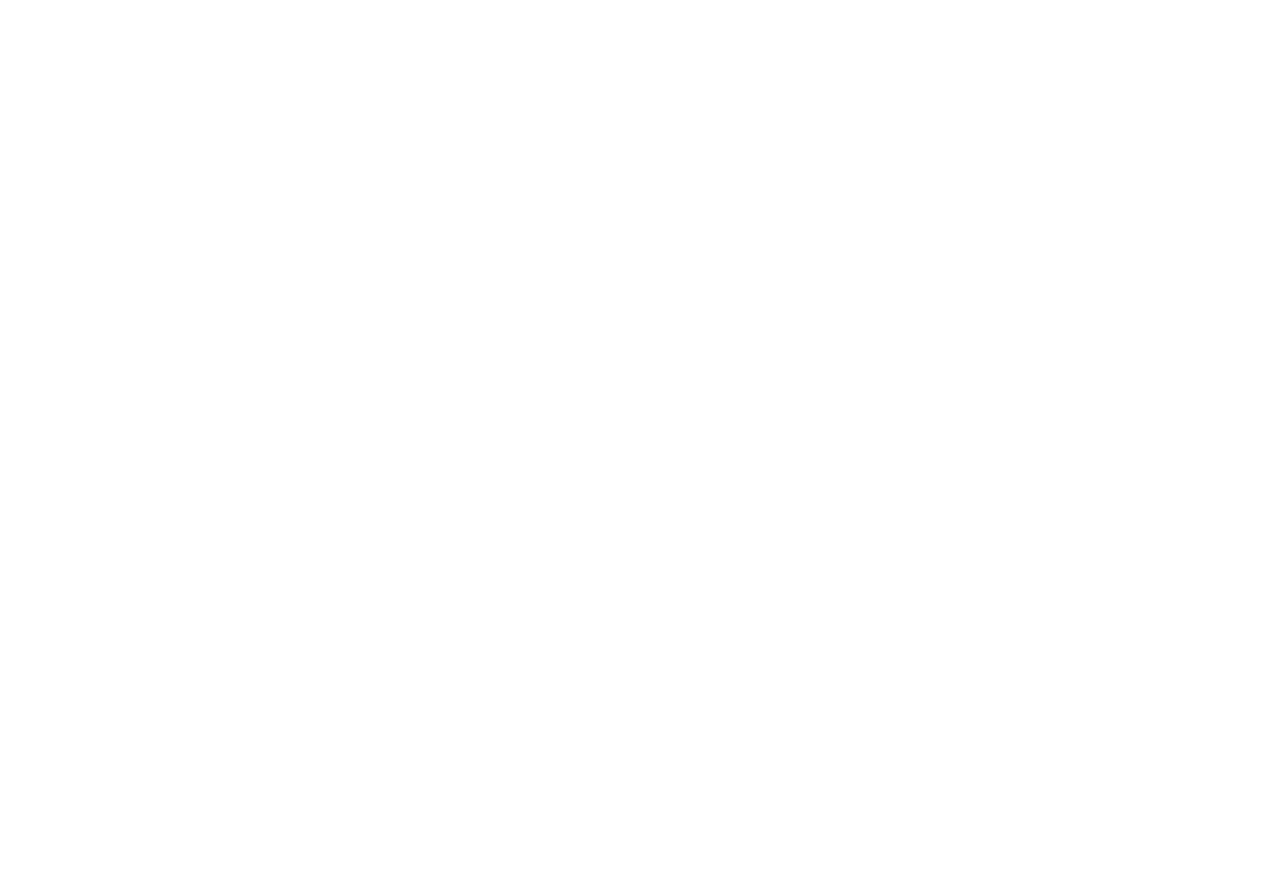
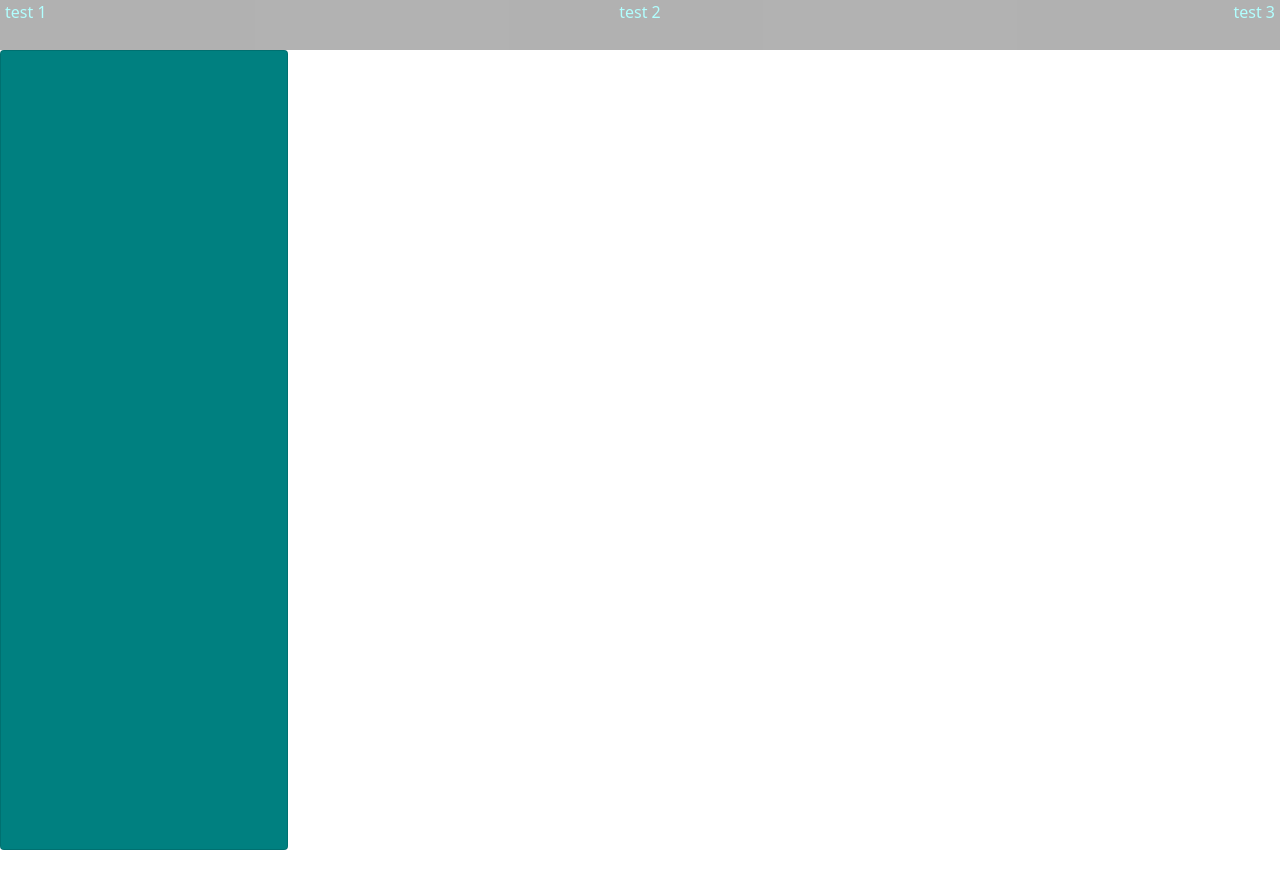
Before and after one commit to Danielpgm/DYNteams, a plain HTML site: page Index.html in a window 1280 px wide. Before the commit the page ends 800 px from the top, so only its background shows below. Drawn offline with nearby package versions, Linux system fonts and the light colour scheme.

Commit message:
update card

```diff
--- a/Index.html
+++ b/Index.html
@@ -4,20 +4,39 @@
     <meta charset="UTF-8">
     <meta http-equiv="X-UA-Compatible" content="IE=edge">
     <meta name="viewport" content="width=device-width, initial-scale=1.0">
-    <link rel="stylesheet" href="https://stackpath.bootstrapcdn.com/bootstrap/4.4.1/css/bootstrap.min.css" integrity="sha384-Vkoo8x4CGsO3+Hhxv8T/Q5PaXtkKtu6ug5TOeNV6gBiFeWPGFN9MuhOf23Q9Ifjh" crossorigin="anonymous">
+    <link href="https://cdn.jsdelivr.net/npm/bootstrap@5.0.0-beta2/dist/css/bootstrap.min.css" rel="stylesheet" integrity="sha384-BmbxuPwQa2lc/FVzBcNJ7UAyJxM6wuqIj61tLrc4wSX0szH/Ev+nYRRuWlolflfl" crossorigin="anonymous">
     <link rel="stylesheet" type="text/css" href="css/index.css">
     <title>Genrecard</title>
 </head>
 <body>
 
     <main>
-        <div class="container">
-
+        <div class="container-fluid">
+            <div class="row">
+                <div class="col-lg-12 content">
+                    <div class="contents">
+                        <div class="nav-bar">
+                            <div class="d-flex justify-content-between nav-content">
+                                <p style="color: aqua;">test 1</p>
+                                <p style="color: aqua;">test 2</p>
+                                <p style="color: aqua;">test 3</p>
+                            </div>
+                        </div>
+                        <div class="">
+                            <div class="d-flex card" style="width: 18rem;">
+                                <!-- <img src="assets/Matahari.jpg" class="card-img-top" alt="..."> -->
+                                </div>
+                            </div>
+                        </div>
+                    </div>
+                </div>
+            </div>
         </div>
+        <br><br><br><br><br><br><br><br><br><br><br><br><br><br><br><br><br><br><br><br>
     </main>
 
-<script src="https://code.jquery.com/jquery-3.4.1.slim.min.js" integrity="sha384-J6qa4849blE2+poT4WnyKhv5vZF5SrPo0iEjwBvKU7imGFAV0wwj1yYfoRSJoZ+n" crossorigin="anonymous"></script>
-<script src="https://cdn.jsdelivr.net/npm/popper.js@1.16.0/dist/umd/popper.min.js" integrity="sha384-Q6E9RHvbIyZFJoft+2mJbHaEWldlvI9IOYy5n3zV9zzTtmI3UksdQRVvoxMfooAo" crossorigin="anonymous"></script>
-<script src="https://stackpath.bootstrapcdn.com/bootstrap/4.4.1/js/bootstrap.min.js" integrity="sha384-wfSDF2E50Y2D1uUdj0O3uMBJnjuUD4Ih7YwaYd1iqfktj0Uod8GCExl3Og8ifwB6" crossorigin="anonymous"></script>
+    <script src="https://cdn.jsdelivr.net/npm/bootstrap@5.0.0-beta2/dist/js/bootstrap.bundle.min.js" integrity="sha384-b5kHyXgcpbZJO/tY9Ul7kGkf1S0CWuKcCD38l8YkeH8z8QjE0GmW1gYU5S9FOnJ0" crossorigin="anonymous"></script>
+    <script src="https://cdn.jsdelivr.net/npm/@popperjs/core@2.6.0/dist/umd/popper.min.js" integrity="sha384-KsvD1yqQ1/1+IA7gi3P0tyJcT3vR+NdBTt13hSJ2lnve8agRGXTTyNaBYmCR/Nwi" crossorigin="anonymous"></script>
+    <script src="https://cdn.jsdelivr.net/npm/bootstrap@5.0.0-beta2/dist/js/bootstrap.min.js" integrity="sha384-nsg8ua9HAw1y0W1btsyWgBklPnCUAFLuTMS2G72MMONqmOymq585AcH49TLBQObG" crossorigin="anonymous"></script>
 </body>
 </html>
--- a/css/index.css
+++ b/css/index.css
@@ -0,0 +1,21 @@
+/* .container-fluid{
+    background-color: rgb(143, 240, 191);
+} */
+.content{
+    width: 100vw;
+    height: 100vh;
+    margin: 0; /* untuk menghilangkan margin pada content*/
+    padding: 0; /*menghilangkan padding*/
+    /* background-color: tomato; */
+}
+.nav-bar{
+    height: 50px;
+    background-color: rgb(0, 0, 0);
+    opacity: 0.3;
+    padding-left: 5px;
+    padding-right: 5px;
+}
+.card{
+    height: 800px;
+    background-color: teal;
+}
```
